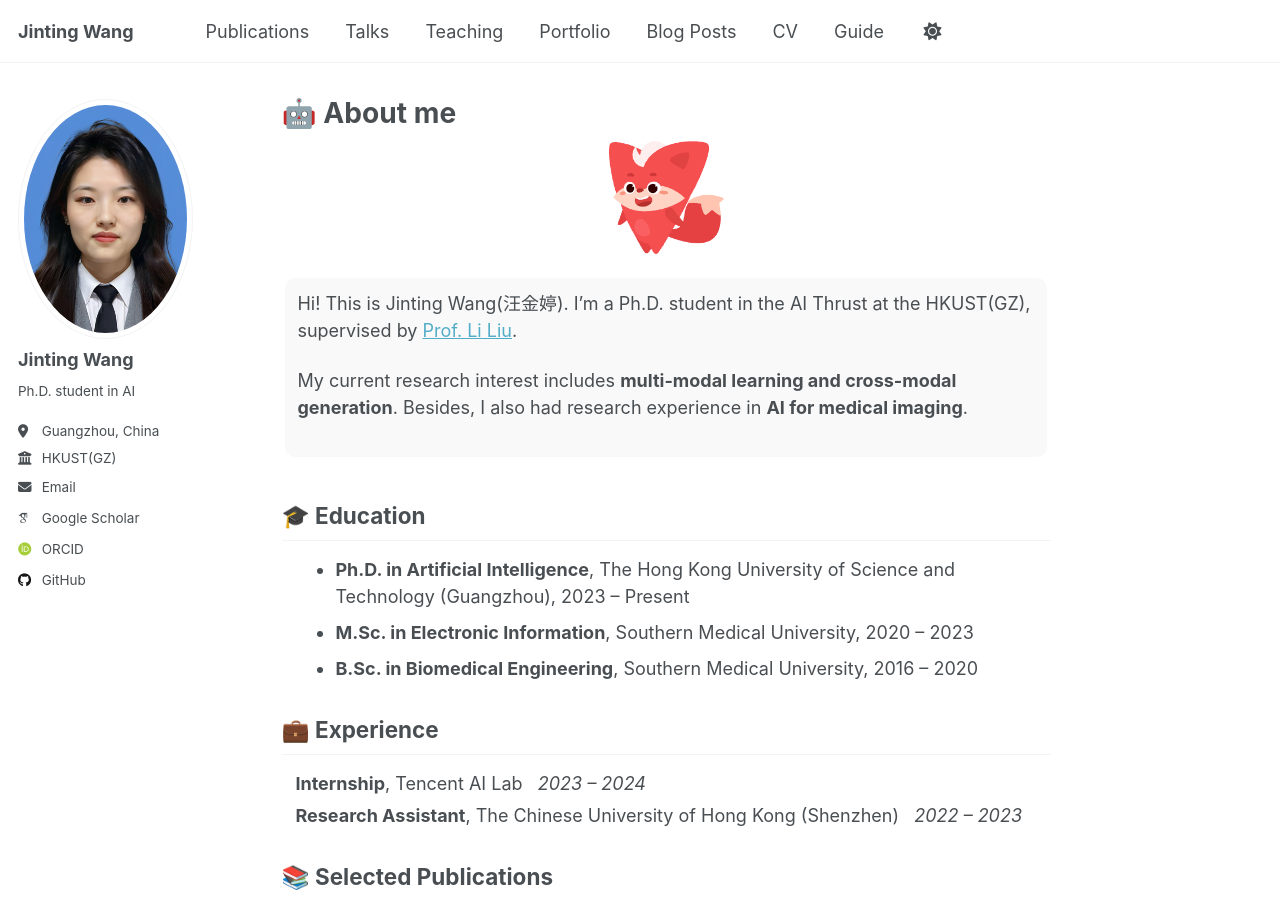
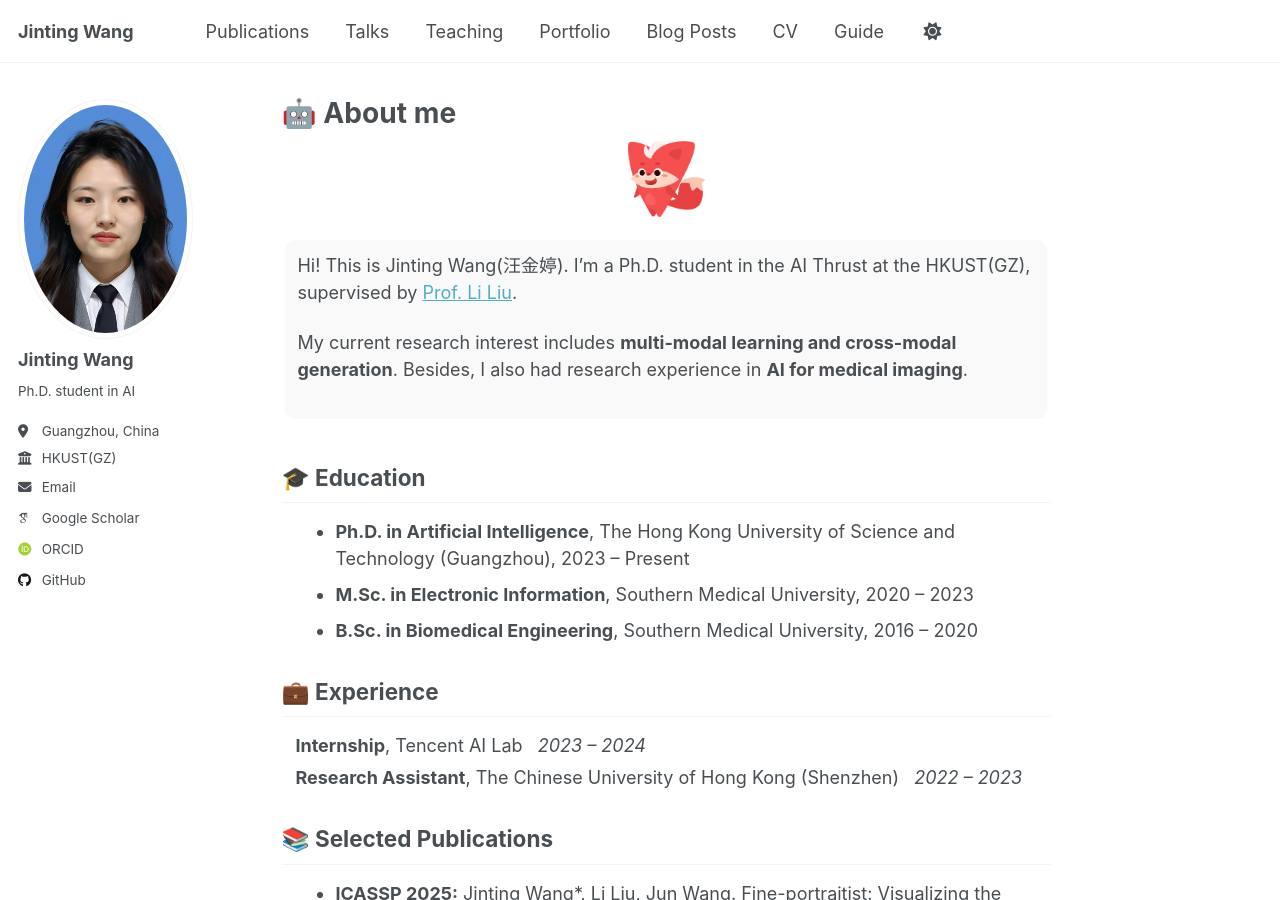
Before and after one commit to beria-moon/Beria.github.io, a Jekyll site: the page built from _pages/about.md, in a window 1280 px wide and 900 px high. Built offline with Jekyll 4.4.1, drawn with Linux system fonts in a browser that asks for light colours; some web fonts are replaced.

Commit message:
Update about.md

```diff
--- a/_pages/about.md
+++ b/_pages/about.md
@@ -7,7 +7,7 @@ redirect_from:
   - /about.html
 ---
 <p align="center">
-  <img src="images/53.png" alt="About me banner" width="15%">
+  <img src="images/53.png" alt="About me banner" width="10%">
 </p>
 
 <div style="border-radius: 10px; padding: 12px; background-color: #f9f9f9;width: 99%; margin: 0 auto">
```
